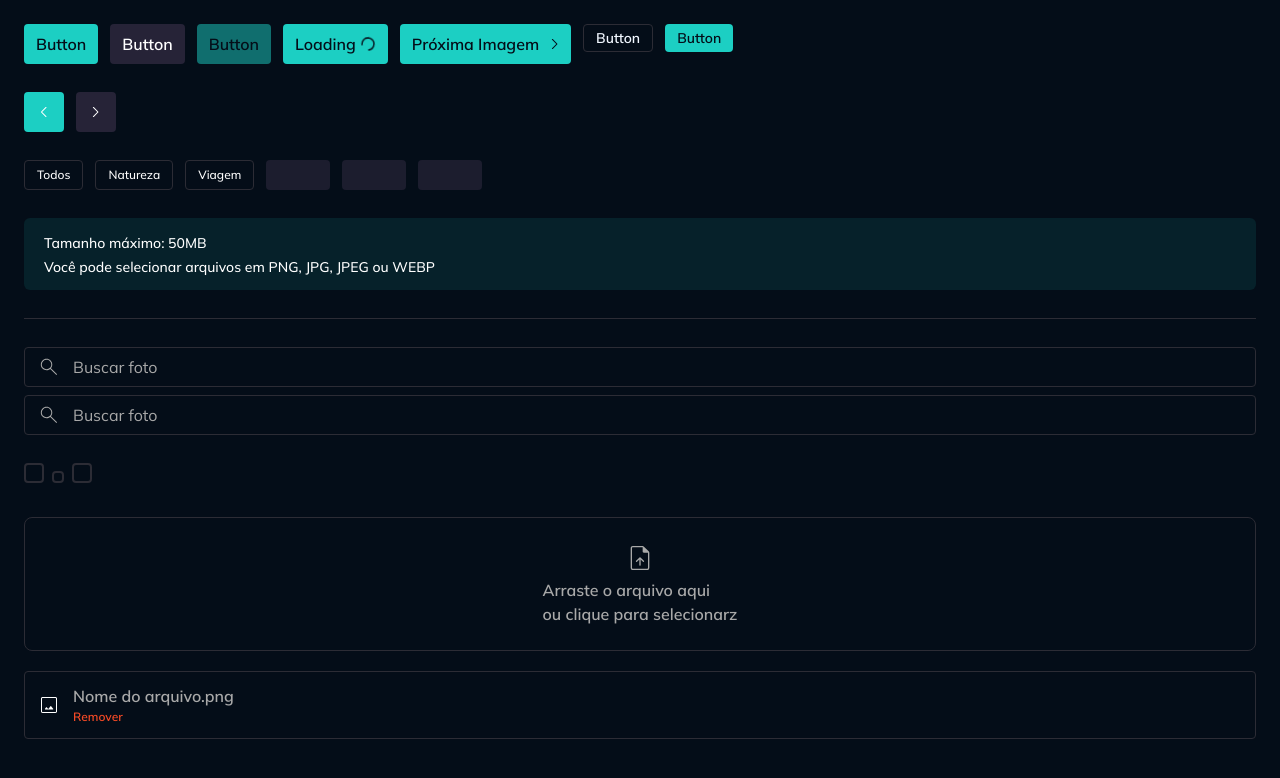
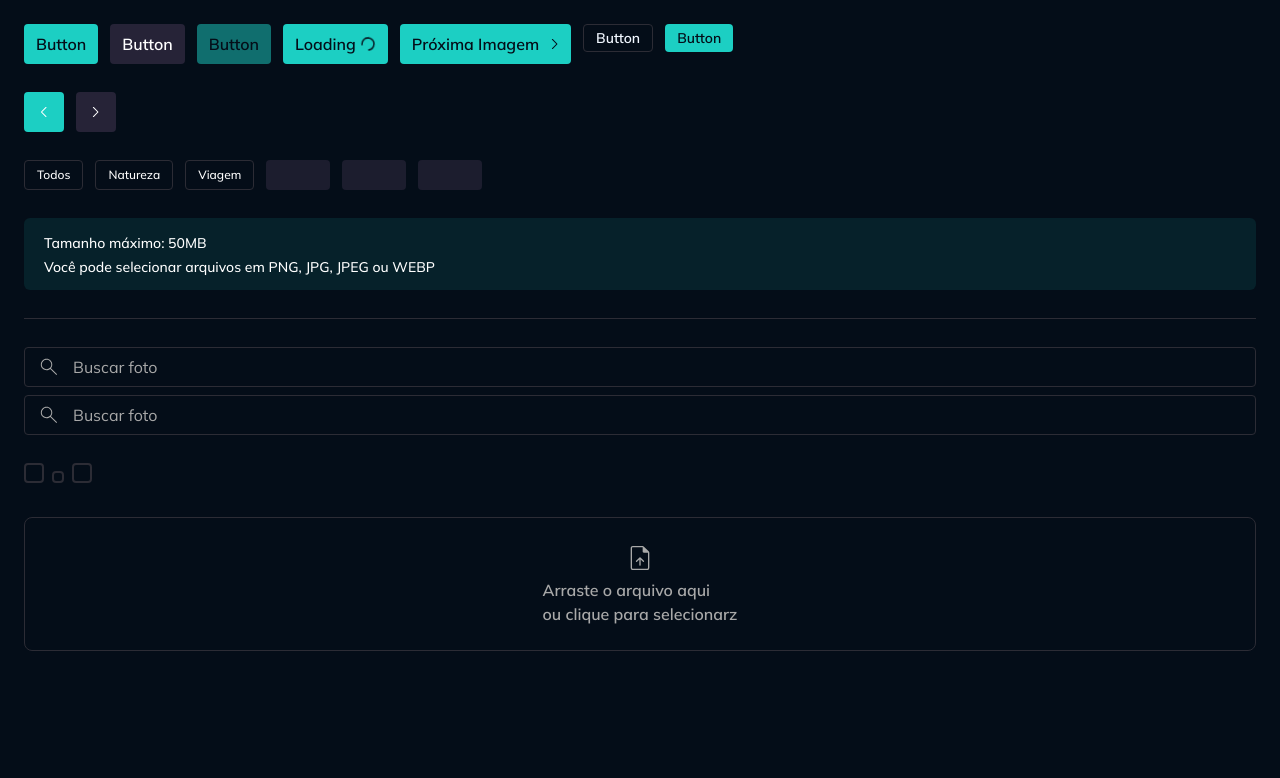
Before and after one commit to ahnucl/gallery-plus, a React (Vite) app: page / in a window 1280 px wide. Shown: the top 778 px of the page. Built offline with nearby package versions, Linux system fonts and the light colour scheme.

Commit message:
feat: add file via input

```diff
--- a/src/App.tsx
+++ b/src/App.tsx
@@ -1,3 +1,4 @@
+import { useForm } from 'react-hook-form'
 import ChevronLeftIcon from './assets/icons/chevron-left.svg?react'
 import ChevronRightIcon from './assets/icons/chevron-right.svg?react'
 import SearchIcon from './assets/icons/search.svg?react' // vite svgr -> transforma svgs em components react
@@ -11,6 +12,8 @@ import { InputSingleFile } from './components/input-single-file'
 import { InputText } from './components/input-text'
 
 export function App() {
+  const testForm = useForm()
+
   return (
     <div className="grid gap-7 p-6">
       <div className="flex gap-3">
@@ -65,7 +68,10 @@ export function App() {
       </div>
 
       <div>
-        <InputSingleFile></InputSingleFile>
+        <InputSingleFile
+          form={testForm}
+          {...testForm.register('file')}
+        ></InputSingleFile>
       </div>
     </div>
   )
--- a/src/components/input-single-file.tsx
+++ b/src/components/input-single-file.tsx
@@ -1,8 +1,10 @@
+import { useWatch } from 'react-hook-form'
 import { tv, type VariantProps } from 'tailwind-variants'
+import FileImageIcon from '../assets/icons/image.svg?react'
 import UploadFileIcon from '../assets/icons/upload-file.svg?react'
-import FileImageIcon from '../assets/icons/image.svg?react'
 import { Icon } from './icon'
 import { Text, textVariants } from './text'
+import { useMemo } from 'react'
 
 export const inputSingleFileVariants = tv({
   base: `
@@ -35,17 +37,29 @@ export const inputSingleFileIconVariants = tv({
 
 interface InputSingleFileProps
   extends VariantProps<typeof inputSingleFileVariants>,
-    Omit<React.ComponentProps<'input'>, 'size'> {
-  error: React.ReactNode
+    Omit<React.ComponentProps<'input'>, 'size' | 'form'> {
+  // eslint-disable-next-line @typescript-eslint/no-explicit-any
+  form: any
+  error?: React.ReactNode
 }
 
 export function InputSingleFile({
+  form,
   size,
   error,
   ...props
 }: InputSingleFileProps) {
+  const formValues = useWatch({ control: form.control })
+  const name = props.name || ''
+  const formFile: File | undefined = useMemo(
+    () => formValues[name]?.[0],
+    [formValues, name]
+  )
+
   return (
     <div>
+      {!formFile ? (
+        <>
           <div className="w-full relative group cursor-pointer">
             <input
               type="file"
@@ -72,7 +86,8 @@ export function InputSingleFile({
               Erro no campo
             </Text>
           )}
-
+        </>
+      ) : (
         <div
           className={`
           flex gap-3 items-center
@@ -84,7 +99,7 @@ export function InputSingleFile({
           <div className="flex flex-col">
             <div className="truncate max-w-80">
               <Text variant="label-medium" className="text-placeholder">
-              Nome do arquivo.png
+                {formFile.name}
               </Text>
             </div>
             <div className="flex">
@@ -94,12 +109,14 @@ export function InputSingleFile({
                   variant: 'label-small',
                   className: 'text-accent-red cursor-pointer hover:underline',
                 })}
+                onClick={() => form.setValue(name, undefined)}
               >
                 Remover
               </button>
             </div>
           </div>
         </div>
+      )}
     </div>
   )
 }
```
Lines whose indentation alone changed are shown as unchanged.
